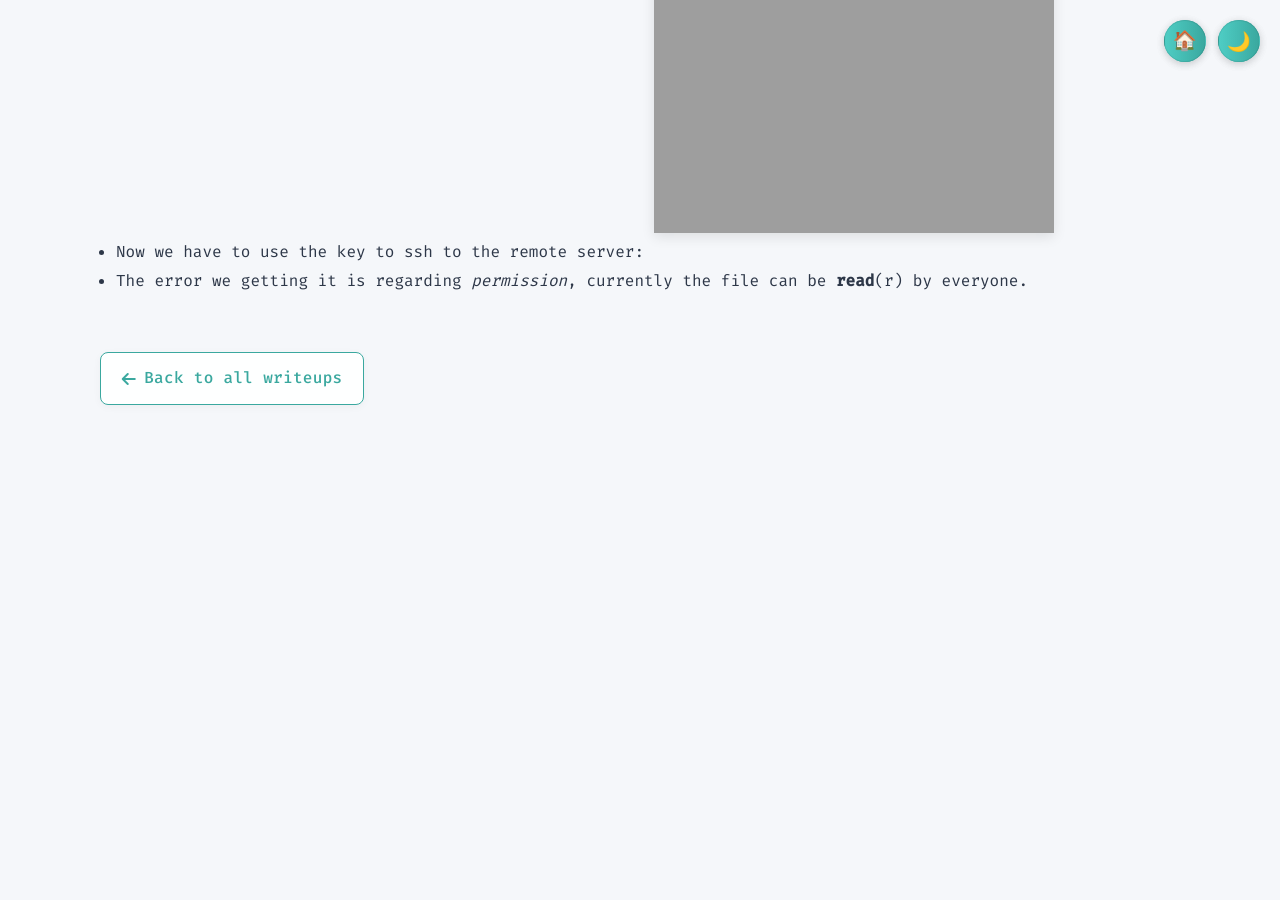
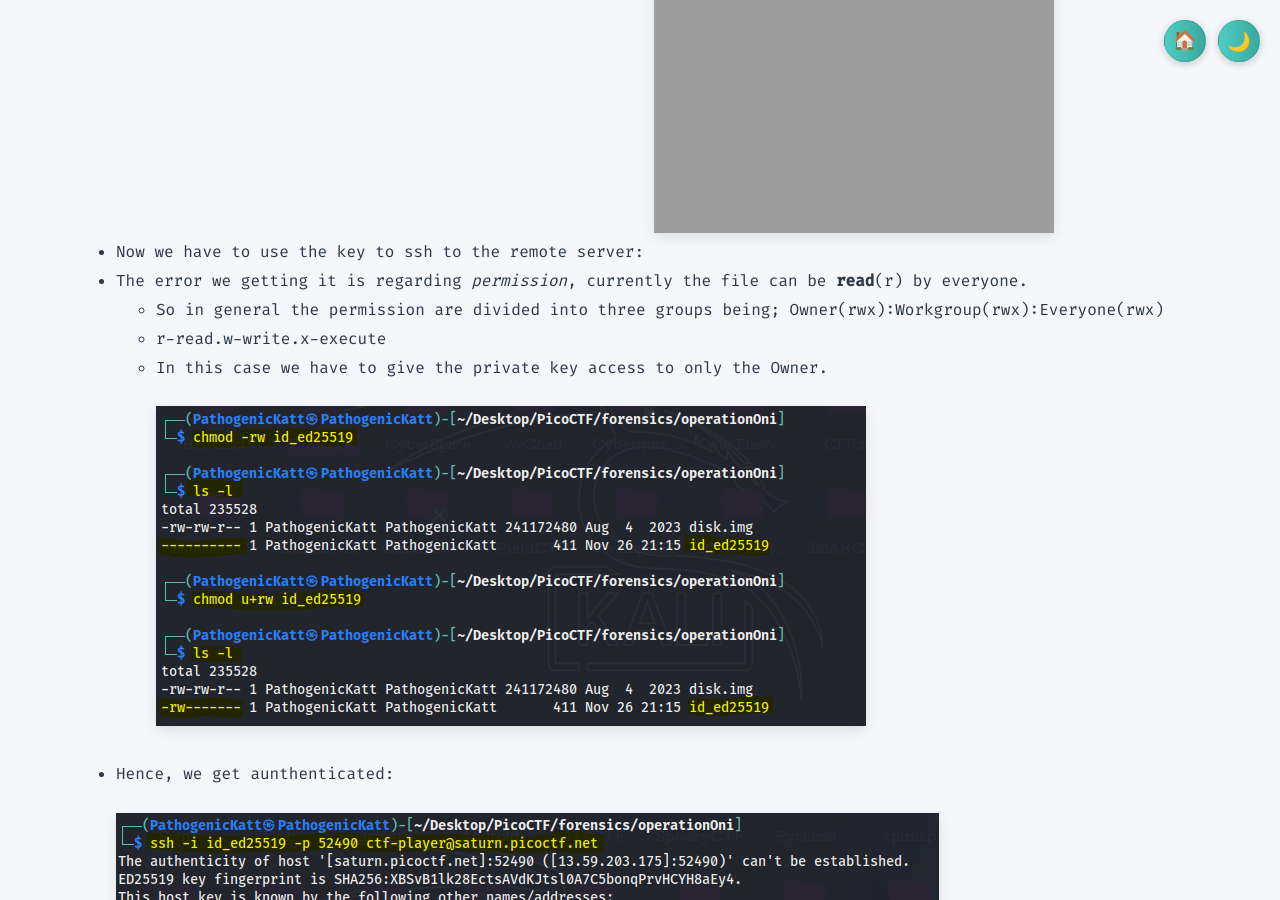
Before and after one commit to PathogenicKatt/PathogenicKatt.github.io, a Jekyll site: the page built from _writeups/2025-11-26-OperationOni_PicoCTF.md, in a window 1280 px wide and 900 px high, scrolled down 3007 px. Built offline with Jekyll 4.4.1, drawn with Linux system fonts in a browser that asks for light colours; before the commit the page ends 3412 px from its top, so only the background shows below that.

Commit message:
Update writep

```diff
--- a/_writeups/2025-11-26-OperationOni_PicoCTF.md
+++ b/_writeups/2025-11-26-OperationOni_PicoCTF.md
@@ -42,3 +42,9 @@ fls -o <startsector> disk.img <inode> # List files and directories in an image f
 - Now we have to use the key to ssh to the remote server:
 ![Challenge screenshot](/assets/img/picoCTF_operationOni(5).PNG){: .writeup-image }<br>
 - The error we getting it is regarding *permission*, currently the file can be **read**(r) by everyone.
+    - So in general the permission are divided into three groups being; Owner(rwx):Workgroup(rwx):Everyone(rwx)
+    - r-read.w-write.x-execute
+    - In this case we have to give the private key access to only the Owner.<br>
+    ![Challenge screenshot](/assets/img/picoCTF_operationOni(6).PNG){: .writeup-image }<br>
+- Hence, we get aunthenticated:<br>
+![Challenge screenshot](/assets/img/picoCTF_operationOni(7).PNG){: .writeup-image }<br>
```
Also changed, not shown: assets/img/picoCTF_OperationOni(6).PNG (added), assets/img/picoCTF_OperationOni(7).PNG (added).
